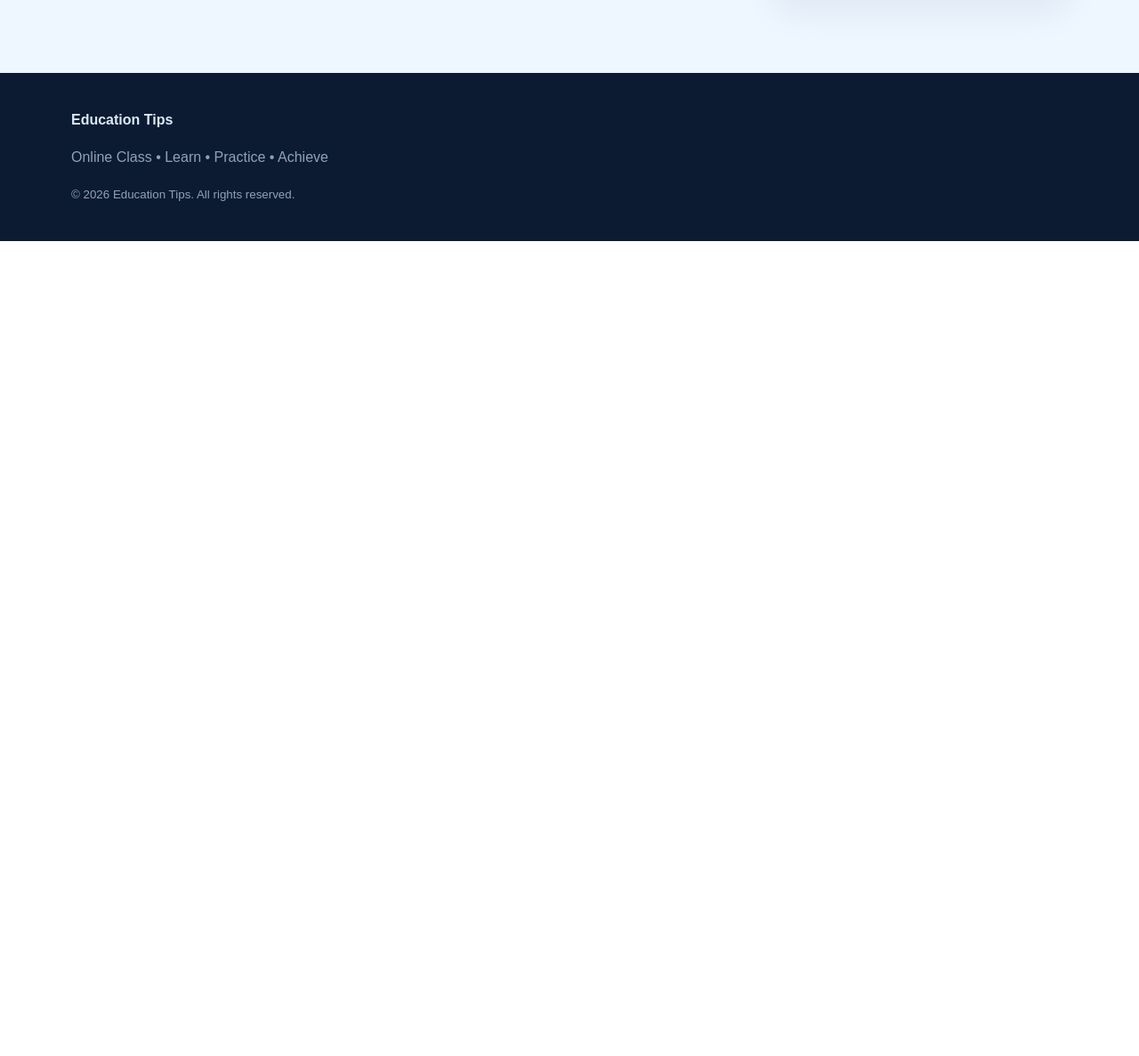
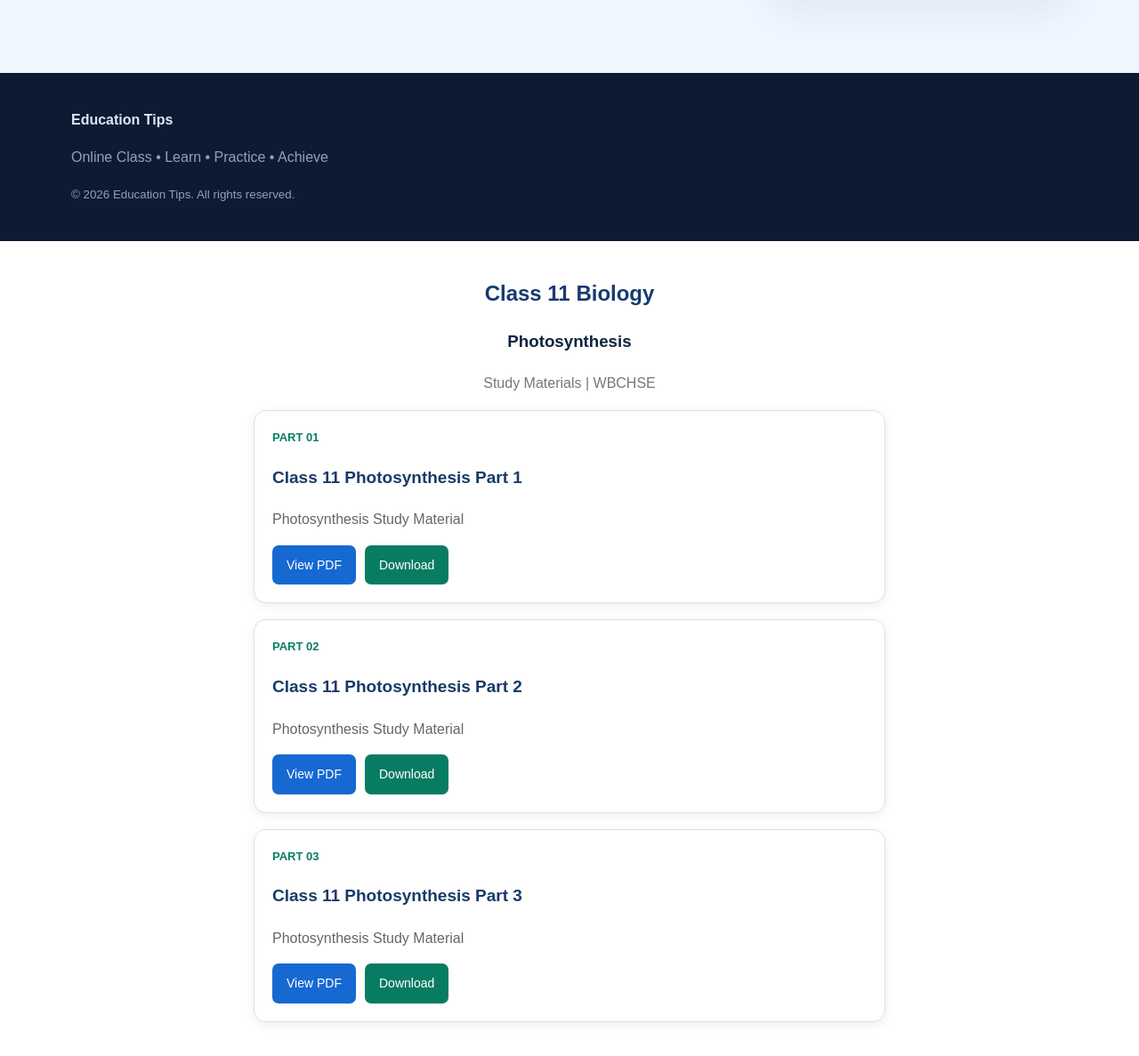
Before and after one commit to deepmondal94164-gif/education-tips, a website: page index.html in a window 1280 px wide. Shown: the part 3291-4478 px from the top of the page at 89% size. Before the commit the page ends 3562 px from the top, so only its background shows below. Drawn offline with Linux system fonts and the light colour scheme.

Commit message:
Update index.html

```diff
--- a/index.html
+++ b/index.html
@@ -33,3 +33,124 @@
 <section id="contact" class="section contact"><div class="container contact-box"><div><span>GET IN TOUCH</span><h2>Start Learning Today</h2><p>Online class ও study materials সম্পর্কে জানতে যোগাযোগ করুন।</p><a class="btn whatsapp" href="https://wa.me/919242518094" target="_blank">💬 WhatsApp: 9242518094</a></div><div class="contact-card"><p>👨‍🏫 <b>Teacher</b><br>Deep Mondal</p><p>💻 <b>Mode</b><br>Online Class</p><p>📱 <b>Contact</b><br>9242518094</p></div></div></section>
 </main><footer><div class="container"><b>Education Tips</b><p>Online Class • Learn • Practice • Achieve</p><small>© 2026 Education Tips. All rights reserved.</small></div></footer>
 <script src="script.js"></script></body></html>
+
+<section class="photo-section">
+  <h2>Class 11 Biology</h2>
+  <h3>Photosynthesis</h3>
+  <p class="photo-intro">
+    Study Materials | WBCHSE
+  </p>
+
+  <div class="photo-card">
+    <div class="part-number">PART 01</div>
+    <h3>Class 11 Photosynthesis Part 1</h3>
+    <p>Photosynthesis Study Material</p>
+    <div class="photo-buttons">
+      <a href="pdfs/Class%2011%20Photosynthesis%20part%201.pdf"
+         target="_blank">View PDF</a>
+      <a href="pdfs/Class%2011%20Photosynthesis%20part%201.pdf"
+         download>Download</a>
+    </div>
+  </div>
+
+  <div class="photo-card">
+    <div class="part-number">PART 02</div>
+    <h3>Class 11 Photosynthesis Part 2</h3>
+    <p>Photosynthesis Study Material</p>
+    <div class="photo-buttons">
+      <a href="pdfs/Class%2011%20Photosynthesis%20part%202.pdf"
+         target="_blank">View PDF</a>
+      <a href="pdfs/Class%2011%20Photosynthesis%20part%202.pdf"
+         download>Download</a>
+    </div>
+  </div>
+
+  <div class="photo-card">
+    <div class="part-number">PART 03</div>
+    <h3>Class 11 Photosynthesis Part 3</h3>
+    <p>Photosynthesis Study Material</p>
+    <div class="photo-buttons">
+      <a href="pdfs/Class%2011%20Photosynthesis%20part%203.pdf"
+         target="_blank">View PDF</a>
+      <a href="pdfs/Class%2011%20Photosynthesis%20part%203.pdf"
+         download>Download</a>
+    </div>
+  </div>
+</section>
+
+<style>
+.photo-section {
+  padding: 20px;
+  font-family: Arial, sans-serif;
+  max-width: 750px;
+  margin: auto;
+}
+
+.photo-section h2 {
+  color: #173b70;
+  text-align: center;
+}
+
+.photo-section h3 {
+  text-align: center;
+}
+
+.photo-intro {
+  text-align: center;
+  color: #777;
+}
+
+.photo-card {
+  background: #fff;
+  border: 1px solid #e0e0e0;
+  border-radius: 14px;
+  padding: 20px;
+  margin: 18px 0;
+  box-shadow: 0 3px 12px rgba(0,0,0,0.07);
+}
+
+.part-number {
+  color: #087c62;
+  font-size: 13px;
+  font-weight: bold;
+}
+
+.photo-card h3 {
+  color: #183b68;
+  text-align: left;
+  font-size: 19px;
+}
+
+.photo-card p {
+  color: #666;
+}
+
+.photo-buttons {
+  display: flex;
+  gap: 10px;
+  flex-wrap: wrap;
+}
+
+.photo-buttons a {
+  background: #1769d2;
+  color: white;
+  padding: 11px 16px;
+  border-radius: 7px;
+  text-decoration: none;
+  font-size: 14px;
+}
+
+.photo-buttons a:last-child {
+  background: #087c62;
+}
+
+@media (max-width: 480px) {
+  .photo-section {
+    padding: 12px;
+  }
+  .photo-buttons a {
+    flex: 1;
+    text-align: center;
+  }
+}
+</style>
```
